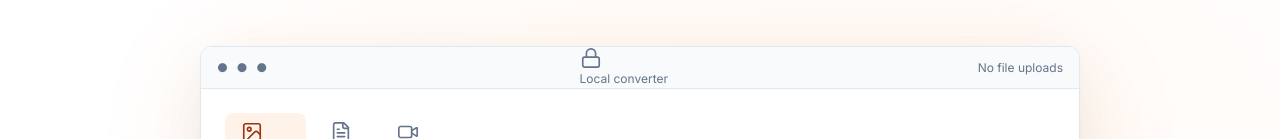
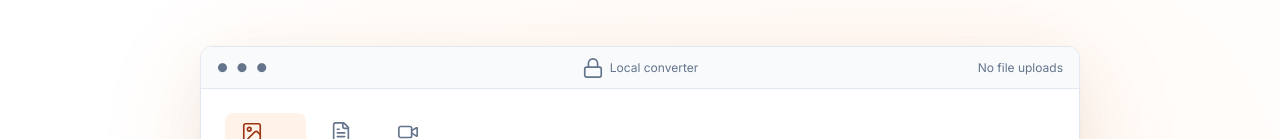
Before and after one commit to pasindu-surath/Formatify, a React (Vite) app: page / in a window 1280 px wide. Shown: the part 498-637 px from the top of the page. Built offline with nearby package versions, Linux system fonts and the light colour scheme.

Commit message:
Update Converter.jsx

```diff
--- a/src/components/Converter.jsx
+++ b/src/components/Converter.jsx
@@ -368,15 +368,17 @@ export default function Converter() {
   }
   return (
     <div className="browser" id="converter">
-      <div className="browser-bar">
-        <span className="dots" aria-hidden="true">
+      {/* header*/}
+      <div className="browser-bar" style={{ display: "flex", alignItems: "center", justifyContent: "between", width: "100%", paddingLeft: "1rem", paddingRight: "1rem" }}>
+        <span className="dots" aria-hidden="true" style={{ flex: 1, textAlign: "left" }}>
           ● ● ●
         </span>
-        <span>
+        <span style={{ display: "inline-flex", alignItems: "center", gap: "6px", justifyContent: "center" }}>
           <Icon name="lock" /> Local converter
         </span>
-        <span>No file uploads</span>
+        <span style={{ flex: 1, textAlign: "right" }}>No file uploads</span>
       </div>
+
       <div className="converter">
         <div className="tabs" role="tablist" aria-label="Conversion category">
           {categories.map((name, index) => (
```
